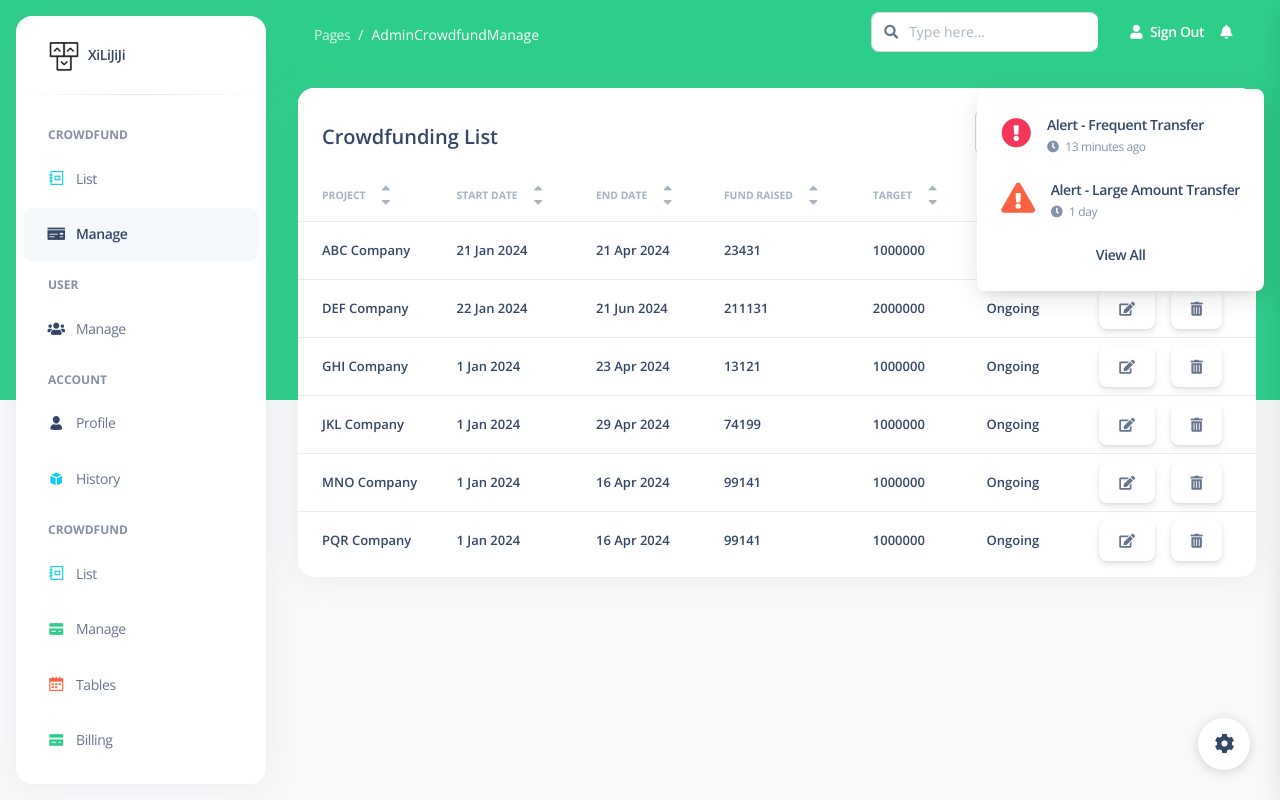
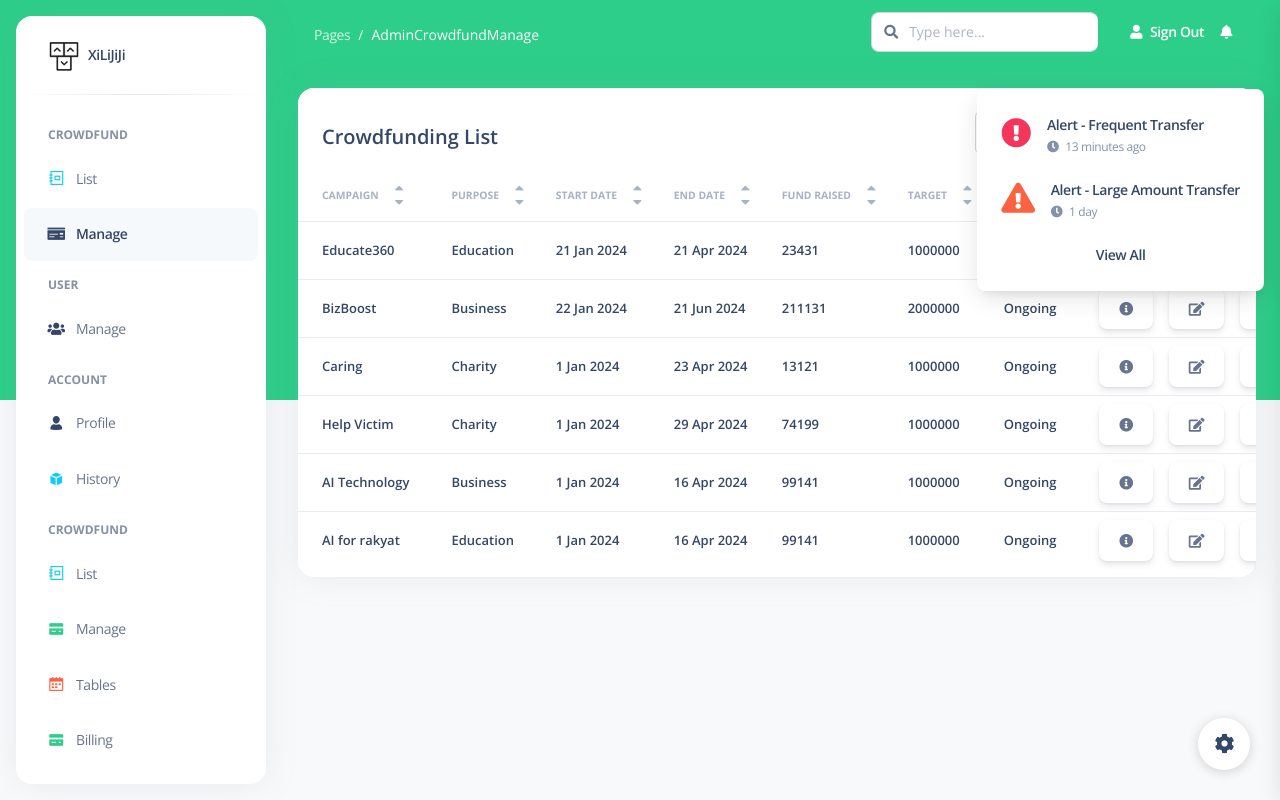
Before and after one commit to Jingyi012/crowdfunding-website, a Vue app: page /crowdfundmanage in a window 1280 px wide. Built offline with nearby package versions, Linux system fonts and the light colour scheme.

Commit message:
update admin page

```diff
--- a/src/views/AdminCrowdfundManage.vue
+++ b/src/views/AdminCrowdfundManage.vue
@@ -3,42 +3,60 @@ import { ref } from 'vue';
 
 const temp = ref([
     {
+        campaignName: 'Educate360 ',
         name: 'ABC Company',
+        purpose: 'Education',
+        description: 'description ......',
         startDate: '21 Jan 2024',
         endDate: '21 Apr 2024',
         fundRaised: 23431,
         target: 1000000
     },
     {
+        campaignName: 'BizBoost',
         name: 'DEF Company',
+        purpose: 'Business',
+        description: 'description ......',
         startDate: '22 Jan 2024',
         endDate: '21 Jun 2024',
         fundRaised: 211131,
         target: 2000000
     },
     {
+        campaignName: 'Caring',
         name: 'GHI Company',
+        purpose: 'Charity',
+        description: 'description ......',
         startDate: '1 Jan 2024',
         endDate: '23 Apr 2024',
         fundRaised: 13121,
         target: 1000000
     },
     {
+        campaignName: 'Help Victim',
         name: 'JKL Company',
+        purpose: 'Charity',
+        description: 'description ......',
         startDate: '1 Jan 2024',
         endDate: '29 Apr 2024',
         fundRaised: 74199,
         target: 1000000
     },
     {
+        campaignName: 'AI Technology',
         name: 'MNO Company',
+        purpose: 'Business',
+        description: 'description ......',
         startDate: '1 Jan 2024',
         endDate: '16 Apr 2024',
         fundRaised: 99141,
         target: 1000000
     },
     {
+        campaignName: 'AI for rakyat',
         name: 'PQR Company',
+        purpose: 'Education',
+        description: 'description ......',
         startDate: '1 Jan 2024',
         endDate: '16 Apr 2024',
         fundRaised: 99141,
@@ -86,18 +104,32 @@ function sortData(criteria) {
                     <thead>
                         <tr>
                             <th class="text-uppercase text-secondary text-xxs font-weight-bolder opacity-7">
-                                <div class="d-flex align-items-center" @click="sortData('name')" style="cursor: pointer">
-                                    Project
+                                <div class="d-flex align-items-center" @click="sortData('campaignName')"
+                                    style="cursor: pointer">
+                                    Campaign
                                     <div class="d-flex flex-column ms-3">
                                         <i class="fas fa-caret-up text-sm lh-1"
-                                            :class="{ 'text-dark': sortBy === 'name' && sortOrder === 'asc' }"></i>
+                                            :class="{ 'text-dark': sortBy === 'campaignName' && sortOrder === 'asc' }"></i>
                                         <i class="fas fa-caret-down text-sm lh-1"
-                                            :class="{ 'text-dark': sortBy === 'name' && sortOrder === 'desc' }"></i>
+                                            :class="{ 'text-dark': sortBy === 'campaignName' && sortOrder === 'desc' }"></i>
+                                    </div>
+                                </div>
+                            </th>
+                            <th class="text-uppercase text-secondary text-xxs font-weight-bolder opacity-7">
+                                <div class="d-flex align-items-center" @click="sortData('purpose')"
+                                    style="cursor: pointer">
+                                    Purpose
+                                    <div class="d-flex flex-column ms-3">
+                                        <i class="fas fa-caret-up text-sm lh-1"
+                                            :class="{ 'text-dark': sortBy === 'purpose' && sortOrder === 'asc' }"></i>
+                                        <i class="fas fa-caret-down text-sm lh-1"
+                                            :class="{ 'text-dark': sortBy === 'purpose' && sortOrder === 'desc' }"></i>
                                     </div>
                                 </div>
                             </th>
                             <th class="text-uppercase text-secondary text-xxs font-weight-bolder opacity-7 ps-2">
-                                <div class="d-flex align-items-center" @click="sortData('startDate')" style="cursor: pointer">
+                                <div class="d-flex align-items-center" @click="sortData('startDate')"
+                                    style="cursor: pointer">
                                     Start Date
                                     <div class="d-flex flex-column ms-3">
                                         <i class="fas fa-caret-up text-sm lh-1"
@@ -108,7 +140,8 @@ function sortData(criteria) {
                                 </div>
                             </th>
                             <th class="text-uppercase text-secondary text-xxs font-weight-bolder opacity-7 ps-2">
-                                <div class="d-flex align-items-center" @click="sortData('endDate')" style="cursor: pointer">
+                                <div class="d-flex align-items-center" @click="sortData('endDate')"
+                                    style="cursor: pointer">
                                     End Date
                                     <div class="d-flex flex-column ms-3">
                                         <i class="fas fa-caret-up text-sm lh-1"
@@ -119,7 +152,8 @@ function sortData(criteria) {
                                 </div>
                             </th>
                             <th class="text-uppercase text-secondary text-xxs font-weight-bolder opacity-7 ps-2">
-                                <div class="d-flex align-items-center" @click="sortData('fundRaised')" style="cursor: pointer">
+                                <div class="d-flex align-items-center" @click="sortData('fundRaised')"
+                                    style="cursor: pointer">
                                     Fund Raised
                                     <div class="d-flex flex-column ms-3">
                                         <i class="fas fa-caret-up text-sm lh-1"
@@ -130,7 +164,8 @@ function sortData(criteria) {
                                 </div>
                             </th>
                             <th class="text-uppercase text-secondary text-xxs font-weight-bolder opacity-7 ps-2">
-                                <div class="d-flex align-items-center" @click="sortData('target')" style="cursor: pointer">
+                                <div class="d-flex align-items-center" @click="sortData('target')"
+                                    style="cursor: pointer">
                                     Target
                                     <div class="d-flex flex-column ms-3">
                                         <i class="fas fa-caret-up text-sm lh-1"
@@ -141,7 +176,8 @@ function sortData(criteria) {
                                 </div>
                             </th>
                             <th class="text-uppercase text-secondary text-xxs font-weight-bolder opacity-7 ps-2">
-                                <div class="d-flex align-items-center" @click="sortData('status')" style="cursor: pointer">
+                                <div class="d-flex align-items-center" @click="sortData('status')"
+                                    style="cursor: pointer">
                                     Status
                                     <div class="d-flex flex-column ms-3">
                                         <i class="fas fa-caret-up text-sm lh-1"
@@ -159,7 +195,10 @@ function sortData(criteria) {
                     <tbody>
                         <tr v-for="(item, index) in temp" :key="index">
                             <td>
-                                <h6 class="item ps-3">{{ item.name }}</h6>
+                                <h6 class="item ps-3">{{ item.campaignName }}</h6>
+                            </td>
+                            <td>
+                                <h6 class="item ps-3">{{ item.purpose }}</h6>
                             </td>
                             <td>
                                 <h6 class="item">{{ item.startDate }}</h6>
@@ -178,6 +217,8 @@ function sortData(criteria) {
                             </td>
                             <td>
                                 <button type="button" class="btn mb-0" data-bs-toggle="modal"
+                                    :data-bs-target="'#row' + index"><i class="fas fa-info-circle"></i></button>
+                                <button type="button" class="btn mb-0 ms-3" data-bs-toggle="modal"
                                     :data-bs-target="'#row' + index"><i class="fas fa-edit"></i></button>
                                 <button type="button" class="btn mb-0 ms-3" data-bs-toggle="modal"
                                     :data-bs-target="'#rowDelete' + index"><i class="fas fa-trash-alt"></i></button>
@@ -195,9 +236,31 @@ function sortData(criteria) {
                                             <div class="modal-body">
                                                 <form>
                                                     <div class="mb-3">
-                                                        <label for="name" class="form-label">Name:</label>
-                                                        <input type="text" class="form-control" id="name"
-                                                            placeholder="Enter name" :value="item.name">
+                                                        <label for="campaignName" class="form-label">Campaign Name:</label>
+                                                        <input type="text" class="form-control" id="campaignName"
+                                                            placeholder="Enter campaign name" :value="item.campaignName">
+                                                    </div>
+                                                    <div class="mb-3">
+                                                        <label for="purpose" class="form-label">Purpose:</label>
+                                                        <select class="form-select" id="purpose">
+                                                            <option :selected="item.purpose === 'Charity'">Charity</option>
+                                                            <option :selected="item.purpose === 'Business'">Business</option>
+                                                            <option :selected="item.purpose === 'Education'">Education</option>
+                                                        </select>
+                                                    </div>
+                                                    <div class="mb-3">
+                                                        <label for="description" class="form-label">Description:</label>
+                                                        <input type="text" class="form-control" id="description"
+                                                            placeholder="Enter name" :value="item.description">
+                                                    </div>
+                                                    <div class="mb-3">
+                                                        <label for="poster" class="form-label">Poster:</label>
+                                                        <input type="file" class="form-control" id="poster">
+                                                    </div>
+                                                    <div class="mb-3">
+                                                        <label for="organizationName" class="form-label">Organization Name:</label>
+                                                        <input type="text" class="form-control" id="organizationName"
+                                                            placeholder="Enter organization name" :value="item.name">
                                                     </div>
                                                     <div class="mb-3">
                                                         <label for="startDate" class="form-label">Start Date:</label>
```
